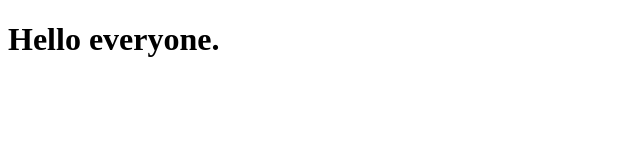
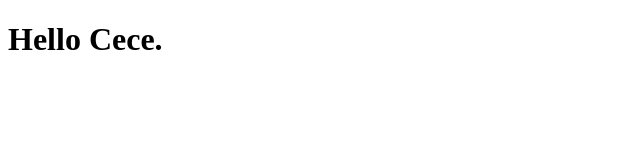
Before and after one commit to Yani010712/git_practice, a plain HTML site: page index.html in a window 1280 px wide. Shown: the whole page, without its empty margins (0-640 px from the left). Drawn offline with Linux system fonts and the light colour scheme.

Commit message:
hello cece

```diff
--- a/index.html
+++ b/index.html
@@ -5,7 +5,7 @@
     <title></title>
   </head>
   <body>
-    <h1>Hello everyone.</h1>
+    <h1>Hello Cece.</h1>
 
   </body>
 </html>
```
